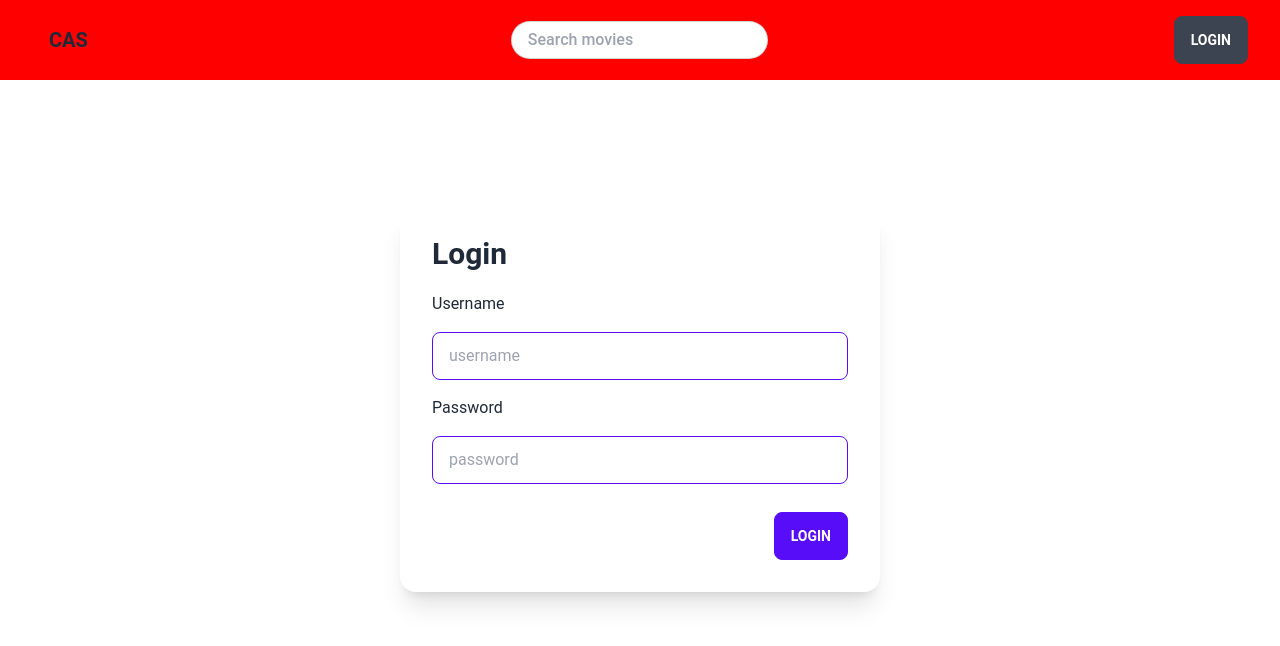
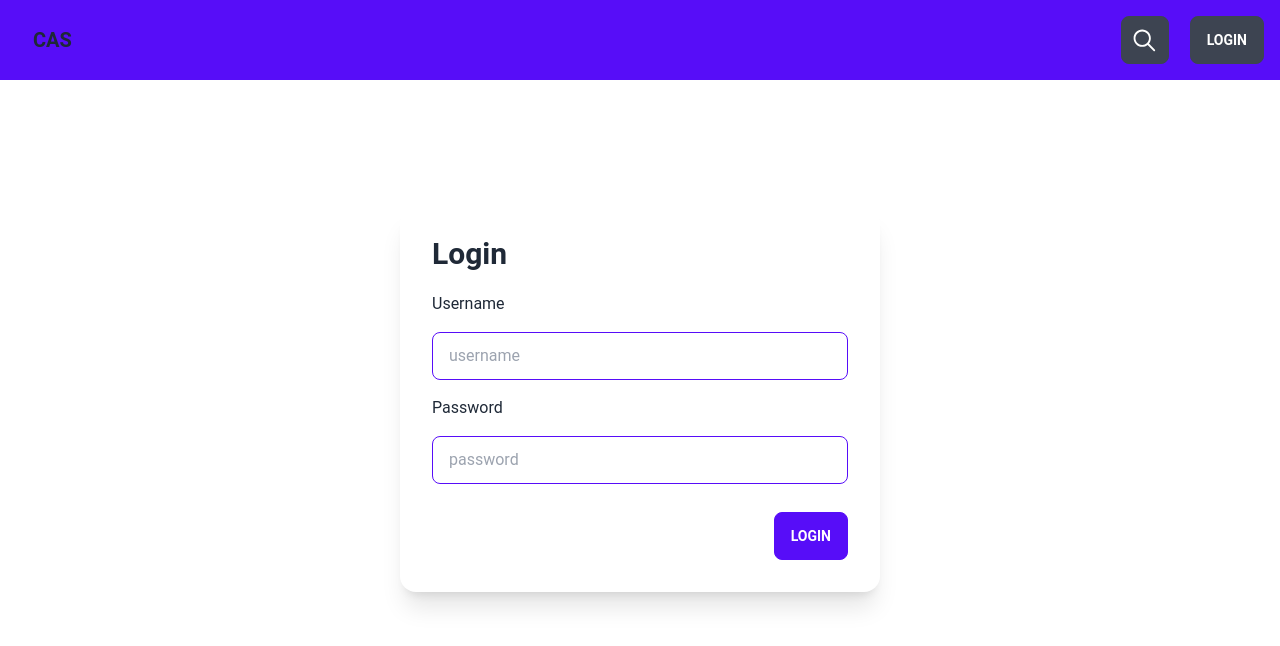
Before and after one commit to csandoval18/movie-app, a React (Create React App) app in the folder client/: page /login in a window 1280 px wide. Shown: the top 646 px of the page. Built offline with nearby package versions, Linux system fonts and the light colour scheme.

Commit message:
toggle search mode in navbar added

```diff
--- a/client/src/components/HomePage/MovieList/MovieCard/MovieCard.elements.tsx
+++ b/client/src/components/HomePage/MovieList/MovieCard/MovieCard.elements.tsx
@@ -6,7 +6,7 @@ export const MovieCardContainer = styled.div`
 	align-items: center;
 	flex-direction: column;
 	height: 44rem;
-	width: 400px;
+	width: 22rem;
 	border-radius: 12px;
 
 	.card {
--- a/client/src/components/HomePage/MovieList/MoviesList.elements.tsx
+++ b/client/src/components/HomePage/MovieList/MoviesList.elements.tsx
@@ -3,20 +3,14 @@ import { device } from '../../../styles/deviceSizes'
 
 export const MoviesListContainer = styled.div`
 	.header {
-		margin-left: 3rem;
 		padding: 2rem 0;
-	}
-
-	@media ${device.laptopL} {
-		.header {
-			margin-left: 7rem;
-		}
+		margin-left: 1rem;
 	}
 `
 
 export const MovieResults = styled.div`
 	display: grid;
-	grid-template-columns: 1fr 1fr 1fr 1fr 1fr;
+	grid-template-columns: 1fr;
 	gap: 1rem;
 	justify-items: center;
 
@@ -24,16 +18,9 @@ export const MovieResults = styled.div`
 		height: 56px;
 	}
 
-	figure > img {
-		width: 100%;
-		height: 30rem;
-		border-top-left-radius: 14px;
-		border-top-right-radius: 14px;
-	}
-
-	@media only screen and (${device.desktopM}) {
-		grid-template-columns: 1fr 1fr;
-	}
+	/* @media only screen and (${device.mobileL}) {
+		grid-template-columns: 1fr;
+	} */
 `
 
 export const PaginationBtns = styled.div`
--- a/client/src/components/Login/Login.elements.ts
+++ b/client/src/components/Login/Login.elements.ts
@@ -5,7 +5,7 @@ export const LoginContainer = styled.div`
 	display: flex;
 	align-items: center;
 	justify-content: center;
-	padding: 4rem 4rem;
+	padding: 1rem 1rem;
 	height: 80vh;
 
 	.card {
--- a/client/src/components/Navbar/Navbar.elements.ts
+++ b/client/src/components/Navbar/Navbar.elements.ts
@@ -1,21 +1,34 @@
 import styled from 'styled-components'
+import { Flex } from '../../styles/GlobalStyles.elements'
 
 export const NavbarContainer = styled.nav`
-	background-color: red;
+	background-color: hsl(var(--p));
 	width: 100%;
 	height: 5rem;
 	display: flex;
 	flex: 1;
 	justify-content: space-between;
 	align-items: center;
-	padding: 0 2rem;
+	padding: 0 1rem;
 	font-size: 16;
 	font-weight: 500;
-	/* letter-spacing: 2px; */
 	position: sticky;
 	top: 0;
-	/* z-index: 1; */
+	z-index: 1;
+
+	.search-btn {
+		width: 3rem;
+		font-size: 2rem;
+	}
+	.icon {
+		position: fixed;
+		font-size: 1.8rem;
+	}
 `
 
+export const NavOptionsFlex = styled(Flex)`
+	width: 50%;
+	gap: 1.3rem;
+`
 export const DropDown = styled.ul``
 export const DropDownAnchor = styled.a``
--- a/client/src/components/Navbar/Navbar.tsx
+++ b/client/src/components/Navbar/Navbar.tsx
@@ -1,11 +1,18 @@
 import React, { useState } from 'react'
+import { IoIosSearch } from 'react-icons/io'
 import { Link, useNavigate } from 'react-router-dom'
-import { DropDown, DropDownAnchor, NavbarContainer } from './Navbar.elements'
+import { Flex } from '../../styles/GlobalStyles.elements'
+import {
+	DropDown,
+	DropDownAnchor,
+	NavbarContainer,
+	NavOptionsFlex,
+} from './Navbar.elements'
 import SearchBar from './SearchBar/SearchBar'
 
 const Navbar: React.FC = () => {
-	const navigate = useNavigate()
 	const [isLoggedIn, setIsLoggedIn] = useState<Boolean>(false)
+	const [toggleSearch, setToggleSearch] = useState<Boolean>(false)
 	return (
 		<NavbarContainer className='navbar-container base-100'>
 			<div>
@@ -13,8 +20,12 @@ const Navbar: React.FC = () => {
 					CAS
 				</Link>
 			</div>
-			<SearchBar />
+			{/* <SearchBar /> */}
 			{isLoggedIn ? (
+				<>
+					<button>
+						<IoIosSearch className='search-icon'></IoIosSearch>
+					</button>
 					<div className='flex-none gap-2 text-primary-content'>
 						<div className='dropdown dropdown-end'>
 							<label tabIndex={0} className='btn btn-ghost btn-circle avatar'>
@@ -44,12 +55,16 @@ const Navbar: React.FC = () => {
 							</DropDown>
 						</div>
 					</div>
+				</>
 			) : (
-				<div>
+				<NavOptionsFlex ai='center' jc='right'>
+					<button className='btn search-btn'>
+						<IoIosSearch className='icon'></IoIosSearch>
+					</button>
 					<Link className='btn' to='/login'>
 						Login
 					</Link>
-				</div>
+				</NavOptionsFlex>
 			)}
 		</NavbarContainer>
 	)
--- a/client/src/styles/GlobalStyles.elements.ts
+++ b/client/src/styles/GlobalStyles.elements.ts
@@ -3,3 +3,32 @@ import styled from 'styled-components'
 export const Header = styled.div`
 	font-size: 30px;
 `
+
+interface FlexProps {
+	bg?: string
+	ai?: string
+	jc?: string
+}
+
+export const Flex = styled.div<FlexProps>`
+	background-color: ${(p) => p.bg};
+	display: flex;
+	align-items: ${(p) => p.ai};
+	justify-content: ${(p) => p.jc};
+`
+
+export const PrimaryButton = styled.button`
+	display: flex;
+	align-items: center;
+	justify-content: center;
+	color: white;
+	background-color: hsl(var(--n));
+	border: none;
+	height: 2.9rem;
+	width: 3rem;
+	border-radius: 8px;
+
+	&:hover {
+		background-color: hsl(var(--nf));
+	}
+`
```
Lines whose indentation alone changed are shown as unchanged.
